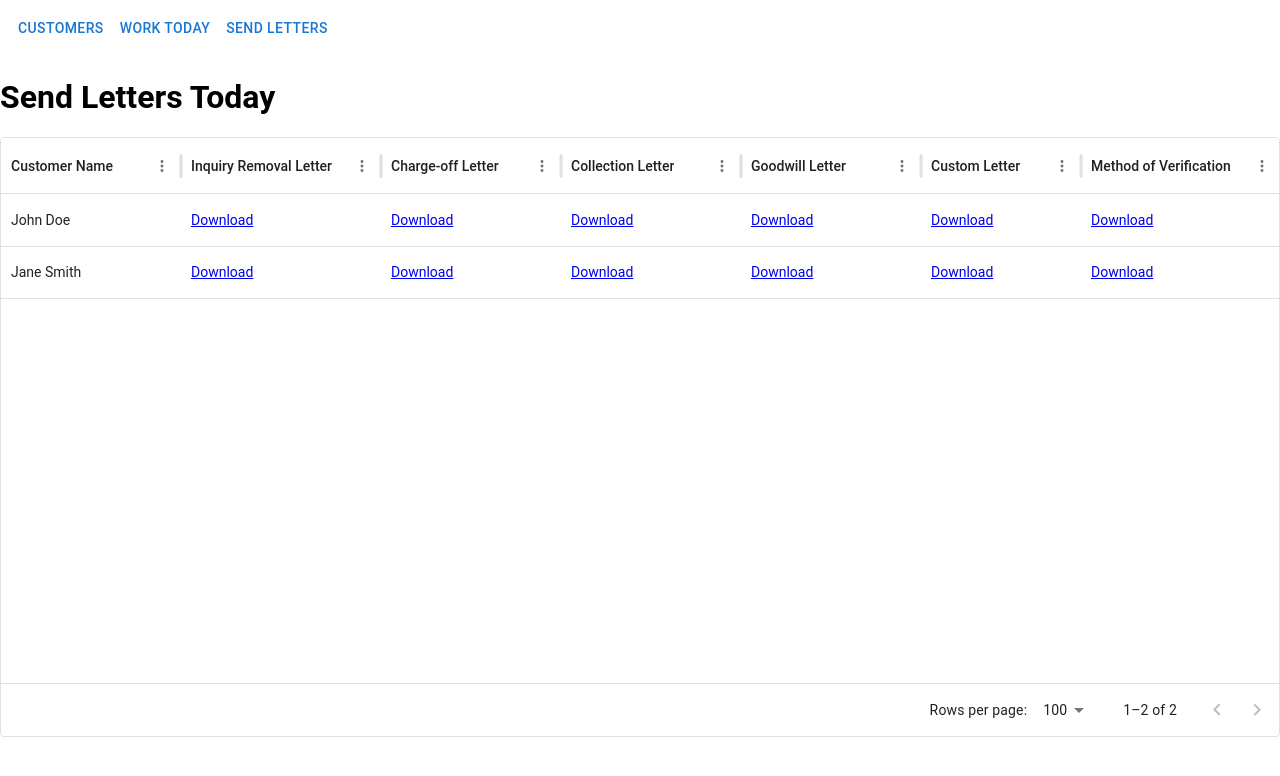
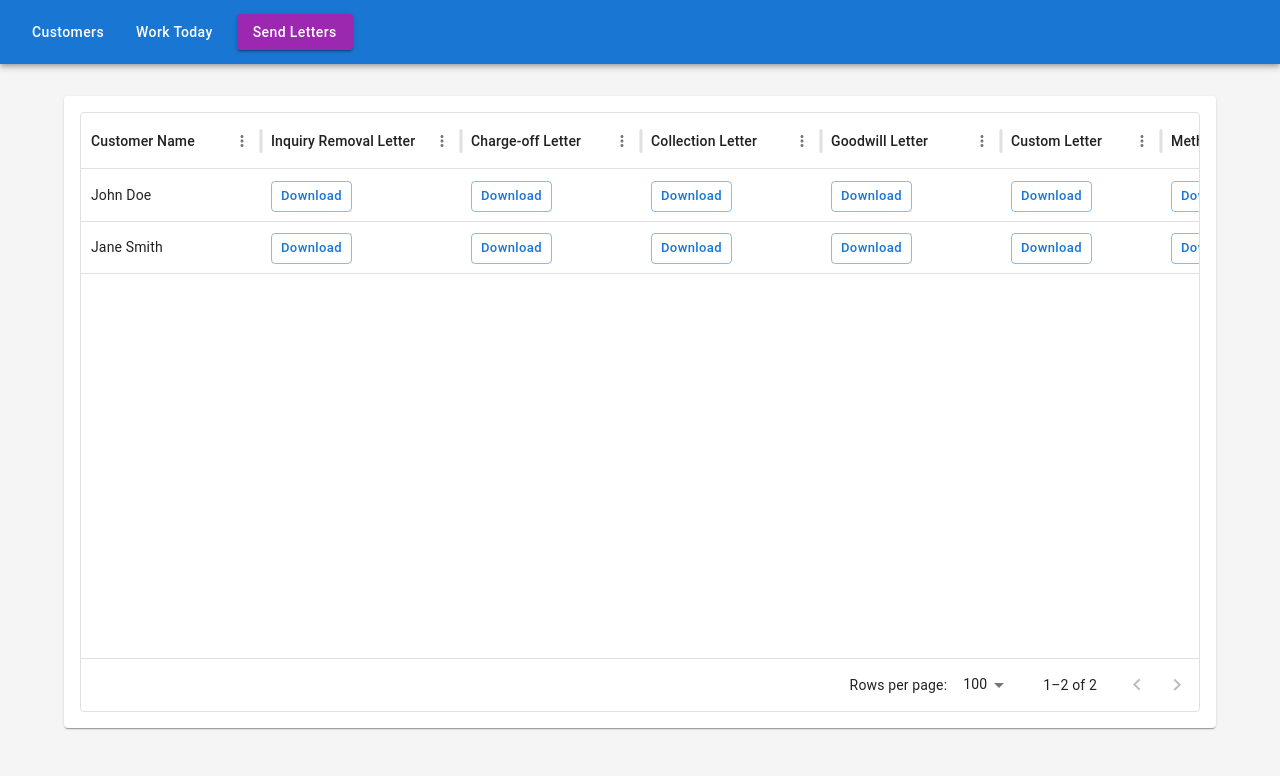
Before and after one commit to creditimpact/credit-project, a React (Create React App) app in the folder credit-dashboard/: page /send-letters in a window 1280 px wide. Shown: the top 776 px of the page. Built offline with nearby package versions, Linux system fonts and the light colour scheme.

Commit message:
Redesign frontend with MUI

```diff
--- /dev/null
+++ b/credit-dashboard/src/components/AddCustomerDialog.js
@@ -0,0 +1,31 @@
+import Dialog from '@mui/material/Dialog';
+import DialogTitle from '@mui/material/DialogTitle';
+import DialogContent from '@mui/material/DialogContent';
+import DialogActions from '@mui/material/DialogActions';
+import TextField from '@mui/material/TextField';
+import Button from '@mui/material/Button';
+
+export default function AddCustomerDialog({ open, onClose, onAdd, columns, value, setValue }) {
+  return (
+    <Dialog open={open} onClose={onClose} maxWidth="md" fullWidth>
+      <DialogTitle>Add New Customer</DialogTitle>
+      <DialogContent dividers sx={{ display: 'flex', flexWrap: 'wrap', gap: 2 }}>
+        {columns.map((col) => (
+          <TextField
+            key={col.field}
+            margin="dense"
+            label={col.headerName}
+            fullWidth
+            variant="outlined"
+            value={value[col.field] || ''}
+            onChange={(e) => setValue({ ...value, [col.field]: e.target.value })}
+          />
+        ))}
+      </DialogContent>
+      <DialogActions>
+        <Button onClick={onClose}>Cancel</Button>
+        <Button onClick={onAdd} variant="contained">Add</Button>
+      </DialogActions>
+    </Dialog>
+  );
+}
--- a/credit-dashboard/src/components/Navbar.js
+++ b/credit-dashboard/src/components/Navbar.js
@@ -1,12 +1,31 @@
-import { Link } from 'react-router-dom';
+import { Link, useLocation } from 'react-router-dom';
+import AppBar from '@mui/material/AppBar';
+import Toolbar from '@mui/material/Toolbar';
 import Button from '@mui/material/Button';
 
 export default function Navbar() {
+  const location = useLocation();
+  const links = [
+    { label: 'Customers', to: '/' },
+    { label: 'Work Today', to: '/work-today' },
+    { label: 'Send Letters', to: '/send-letters' },
+  ];
+
   return (
-    <div style={{ padding: 10 }}>
-      <Button component={Link} to="/">Customers</Button>
-      <Button component={Link} to="/work-today">Work Today</Button>
-      <Button component={Link} to="/send-letters">Send Letters</Button>
-    </div>
+    <AppBar position="static" color="primary">
+      <Toolbar sx={{ gap: 2 }}>
+        {links.map((link) => (
+          <Button
+            key={link.to}
+            component={Link}
+            to={link.to}
+            color={location.pathname === link.to ? 'secondary' : 'inherit'}
+            variant={location.pathname === link.to ? 'contained' : 'text'}
+          >
+            {link.label}
+          </Button>
+        ))}
+      </Toolbar>
+    </AppBar>
   );
 }
--- a/credit-dashboard/src/index.css
+++ b/credit-dashboard/src/index.css
@@ -2,3 +2,8 @@ body {
   margin: 0;
   font-family: Roboto, sans-serif;
 }
+
+a {
+  color: inherit;
+  text-decoration: none;
+}
--- a/credit-dashboard/src/index.js
+++ b/credit-dashboard/src/index.js
@@ -3,15 +3,17 @@ import ReactDOM from 'react-dom/client';
 import './index.css';
 import App from './App';
 import reportWebVitals from './reportWebVitals';
+import { ThemeProvider, CssBaseline } from '@mui/material';
+import theme from './theme';
 
 const root = ReactDOM.createRoot(document.getElementById('root'));
 root.render(
   <React.StrictMode>
-    <App />
+    <ThemeProvider theme={theme}>
+      <CssBaseline />
+      <App />
+    </ThemeProvider>
   </React.StrictMode>
 );
 
-// If you want to start measuring performance in your app, pass a function
-// to log results (for example: reportWebVitals(console.log))
-// or send to an analytics endpoint. Learn more: https://bit.ly/CRA-vitals
 reportWebVitals();
--- a/credit-dashboard/src/pages/Customers.js
+++ b/credit-dashboard/src/pages/Customers.js
@@ -1,11 +1,10 @@
 import * as React from 'react';
 import { DataGrid } from '@mui/x-data-grid';
 import Button from '@mui/material/Button';
-import Dialog from '@mui/material/Dialog';
-import DialogTitle from '@mui/material/DialogTitle';
-import DialogContent from '@mui/material/DialogContent';
-import DialogActions from '@mui/material/DialogActions';
-import TextField from '@mui/material/TextField';
+import Container from '@mui/material/Container';
+import Paper from '@mui/material/Paper';
+import Chip from '@mui/material/Chip';
+import AddCustomerDialog from '../components/AddCustomerDialog';
 
 const columnsBase = [
   { field: 'customerName', headerName: 'Customer Name', width: 150, editable: true },
@@ -48,11 +47,10 @@ const columnsBase = [
 export default function Customers() {
   const [rows, setRows] = React.useState([]);
   const [open, setOpen] = React.useState(false);
-  const [newCustomer, setNewCustomer] = React.useState({});
+  const [newCustomer, setNewCustomer] = React.useState({ status: 'New' });
 
   const API_URL = "http://localhost:5000/api/customers";
 
-  // טעינת לקוחות מהשרת
   React.useEffect(() => {
     fetch(API_URL)
       .then(res => res.json())
@@ -60,7 +58,6 @@ export default function Customers() {
       .catch(err => console.error(err));
   }, []);
 
-  // עדכון לקוח
   const handleProcessRowUpdate = (newRow) => {
     fetch(`${API_URL}/${newRow.id}`, {
       method: "PUT",
@@ -74,7 +71,6 @@ export default function Customers() {
     return newRow;
   };
 
-  // הוספת לקוח חדש
   const handleAddCustomer = () => {
     fetch(API_URL, {
       method: "POST",
@@ -85,15 +81,12 @@ export default function Customers() {
       .then(data => {
         setRows((prev) => [...prev, data]);
         setOpen(false);
-        setNewCustomer({});
+        setNewCustomer({ status: 'New' });
       });
   };
 
-  // מחיקת לקוח
   const handleDeleteCustomer = (id) => {
-    fetch(`${API_URL}/${id}`, {
-      method: "DELETE",
-    })
+    fetch(`${API_URL}/${id}`, { method: "DELETE" })
       .then(res => res.json())
       .then(() => {
         setRows((prev) => prev.filter((row) => row.id !== id));
@@ -102,6 +95,13 @@ export default function Customers() {
 
   const columns = [
     ...columnsBase,
+    {
+      field: 'status',
+      headerName: 'Status',
+      width: 120,
+      renderCell: (params) => <Chip label={params.value} color={params.value === 'Completed' ? 'success' : 'info'} />,
+      editable: true,
+    },
     {
       field: 'actions',
       headerName: 'Actions',
@@ -120,15 +120,12 @@ export default function Customers() {
   ];
 
   return (
-    <div style={{ height: 600, width: '100%', marginTop: 20 }}>
-      <h1>Customers</h1>
-
-      <div style={{ marginBottom: '10px' }}>
-        <Button variant="outlined" onClick={() => setOpen(true)}>
+    <Container sx={{ mt: 4 }}>
+      <Paper sx={{ p: 2 }}>
+        <Button variant="contained" sx={{ mb: 2 }} onClick={() => setOpen(true)}>
           Add Customer
         </Button>
-      </div>
-
+        <div style={{ height: 600, width: '100%' }}>
           <DataGrid
             rows={rows}
             columns={columns}
@@ -137,29 +134,16 @@ export default function Customers() {
             processRowUpdate={handleProcessRowUpdate}
             experimentalFeatures={{ newEditingApi: true }}
           />
-
-      <Dialog open={open} onClose={() => setOpen(false)} maxWidth="md" fullWidth>
-        <DialogTitle>Add New Customer</DialogTitle>
-        <DialogContent dividers>
-          {columnsBase.map((col) => (
-            <TextField
-              key={col.field}
-              margin="dense"
-              label={col.headerName}
-              fullWidth
-              variant="outlined"
-              value={newCustomer[col.field] || ''}
-              onChange={(e) =>
-                setNewCustomer({ ...newCustomer, [col.field]: e.target.value })
-              }
+        </div>
+      </Paper>
+      <AddCustomerDialog
+        open={open}
+        onClose={() => setOpen(false)}
+        onAdd={handleAddCustomer}
+        columns={[...columnsBase, { field: 'status', headerName: 'Status' }]}
+        value={newCustomer}
+        setValue={setNewCustomer}
       />
-          ))}
-        </DialogContent>
-        <DialogActions>
-          <Button onClick={() => setOpen(false)}>Cancel</Button>
-          <Button onClick={handleAddCustomer}>Add</Button>
-        </DialogActions>
-      </Dialog>
-    </div>
+    </Container>
   );
 }
--- a/credit-dashboard/src/pages/SendLetters.js
+++ b/credit-dashboard/src/pages/SendLetters.js
@@ -1,5 +1,8 @@
 import * as React from 'react';
 import { DataGrid } from '@mui/x-data-grid';
+import Container from '@mui/material/Container';
+import Paper from '@mui/material/Paper';
+import Button from '@mui/material/Button';
 
 const columns = [
   { field: 'customerName', headerName: 'Customer Name', width: 180 },
@@ -8,9 +11,7 @@ const columns = [
     headerName: 'Inquiry Removal Letter',
     width: 200,
     renderCell: (params) => (
-      <a href={params.value} target="_blank" rel="noopener noreferrer">
-        Download
-      </a>
+      <Button href={params.value} target="_blank" variant="outlined" size="small">Download</Button>
     ),
   },
   {
@@ -18,9 +19,7 @@ const columns = [
     headerName: 'Charge-off Letter',
     width: 180,
     renderCell: (params) => (
-      <a href={params.value} target="_blank" rel="noopener noreferrer">
-        Download
-      </a>
+      <Button href={params.value} target="_blank" variant="outlined" size="small">Download</Button>
     ),
   },
   {
@@ -28,9 +27,7 @@ const columns = [
     headerName: 'Collection Letter',
     width: 180,
     renderCell: (params) => (
-      <a href={params.value} target="_blank" rel="noopener noreferrer">
-        Download
-      </a>
+      <Button href={params.value} target="_blank" variant="outlined" size="small">Download</Button>
     ),
   },
   {
@@ -38,9 +35,7 @@ const columns = [
     headerName: 'Goodwill Letter',
     width: 180,
     renderCell: (params) => (
-      <a href={params.value} target="_blank" rel="noopener noreferrer">
-        Download
-      </a>
+      <Button href={params.value} target="_blank" variant="outlined" size="small">Download</Button>
     ),
   },
   {
@@ -48,9 +43,7 @@ const columns = [
     headerName: 'Custom Letter',
     width: 160,
     renderCell: (params) => (
-      <a href={params.value} target="_blank" rel="noopener noreferrer">
-        Download
-      </a>
+      <Button href={params.value} target="_blank" variant="outlined" size="small">Download</Button>
     ),
   },
   {
@@ -58,15 +51,12 @@ const columns = [
     headerName: 'Method of Verification',
     width: 200,
     renderCell: (params) => (
-      <a href={params.value} target="_blank" rel="noopener noreferrer">
-        Download
-      </a>
+      <Button href={params.value} target="_blank" variant="outlined" size="small">Download</Button>
     ),
   },
 ];
 
 export default function SendLetters() {
-  // דמו — בהמשך זה יגיע מהבוט
   const rows = [
     {
       id: 1,
@@ -91,14 +81,12 @@ export default function SendLetters() {
   ];
 
   return (
-    <div style={{ height: 600, width: '100%', marginTop: 20 }}>
-      <h1>Send Letters Today</h1>
-      <DataGrid
-        rows={rows}
-        columns={columns}
-        pageSize={5}
-        rowsPerPageOptions={[5]}
-      />
-    </div>
+    <Container sx={{ mt: 4 }}>
+      <Paper sx={{ p: 2 }}>
+        <div style={{ height: 600, width: '100%' }}>
+          <DataGrid rows={rows} columns={columns} pageSize={5} rowsPerPageOptions={[5]} />
+        </div>
+      </Paper>
+    </Container>
   );
 }
--- a/credit-dashboard/src/pages/WorkToday.js
+++ b/credit-dashboard/src/pages/WorkToday.js
@@ -1,8 +1,9 @@
 import * as React from 'react';
 import { DataGrid } from '@mui/x-data-grid';
-import Button from '@mui/material/Button';
+import Container from '@mui/material/Container';
+import Paper from '@mui/material/Paper';
+import Chip from '@mui/material/Chip';
 
-// פונקציה שמחזירה את התאריך של היום בפורמט YYYY-MM-DD
 const getTodayDate = () => {
   const today = new Date();
   const yyyy = today.getFullYear();
@@ -11,7 +12,6 @@ const getTodayDate = () => {
   return `${yyyy}-${mm}-${dd}`;
 };
 
-// רשימת עמודות זהה ל-Customers אבל בלי כפתור Delete
 const columns = [
   { field: 'customerName', headerName: 'Customer Name', width: 150 },
   { field: 'phone', headerName: 'Phone', width: 130 },
@@ -25,9 +25,7 @@ const columns = [
     headerName: 'Link to Issue Details Doc',
     width: 200,
     renderCell: (params) => (
-      <a href={params.value} target="_blank" rel="noopener noreferrer">
-        Open
-      </a>
+      <a href={params.value} target="_blank" rel="noopener noreferrer">Open</a>
     ),
   },
   {
@@ -35,9 +33,7 @@ const columns = [
     headerName: 'Credit Report Link',
     width: 180,
     renderCell: (params) => (
-      <a href={params.value} target="_blank" rel="noopener noreferrer">
-        Report
-      </a>
+      <a href={params.value} target="_blank" rel="noopener noreferrer">Report</a>
     ),
   },
   { field: 'smartCreditInfo', headerName: 'SmartCredit Login Info', width: 180 },
@@ -46,31 +42,35 @@ const columns = [
     headerName: 'Full Customer File (Google Doc)',
     width: 220,
     renderCell: (params) => (
-      <a href={params.value} target="_blank" rel="noopener noreferrer">
-        File
-      </a>
+      <a href={params.value} target="_blank" rel="noopener noreferrer">File</a>
     ),
+  },
+  {
+    field: 'status',
+    headerName: 'Status',
+    width: 120,
+    renderCell: (params) => <Chip label={params.value} color={params.value === 'Completed' ? 'success' : 'info'} />,
   },
 ];
 
 export default function WorkToday() {
   const today = getTodayDate();
 
-  // ⚡ כאן מדמים רשימת לקוחות — בשלב הבא אפשר לשתף מ-CRM או לשמור ב-DB
-  const [rows, setRows] = React.useState([
+  const [rows] = React.useState([
     {
       id: 1,
       customerName: 'John Doe',
       phone: '123-456-7890',
       email: 'john@example.com',
       address: '123 Main St',
-      startDate: today, // היום
+      startDate: today,
       roundNumber: 1,
       notes: 'Priority',
       issueDetails: 'https://docs.google.com/some-issue-doc',
       creditReport: 'https://example.com/report.pdf',
       smartCreditInfo: 'john_smart_login',
       fullFile: 'https://docs.google.com/some-file',
+      status: 'In Progress',
     },
     {
       id: 2,
@@ -78,33 +78,27 @@ export default function WorkToday() {
       phone: '987-654-3210',
       email: 'jane@example.com',
       address: '456 Elm St',
-      startDate: '2024-06-01', // תאריך אחר
+      startDate: '2024-06-01',
       roundNumber: 2,
       notes: '',
       issueDetails: 'https://docs.google.com/issue-doc-2',
       creditReport: 'https://example.com/report2.pdf',
       smartCreditInfo: 'jane_smart_login',
       fullFile: 'https://docs.google.com/file2',
+      status: 'Pending',
     },
   ]);
 
-  // סינון לפי Start Date == היום
   const todayRows = rows.filter((row) => row.startDate === today);
 
   return (
-    <div style={{ height: 600, width: '100%', marginTop: 20 }}>
-      <h1>Work Today - {today}</h1>
-
-      <DataGrid
-        rows={todayRows}
-        columns={columns}
-        pageSize={5}
-        rowsPerPageOptions={[5]}
-      />
-
-      {todayRows.length === 0 && (
-        <p>No customers to work on today 🎉</p>
-      )}
-    </div>
+    <Container sx={{ mt: 4 }}>
+      <Paper sx={{ p: 2 }}>
+        <div style={{ height: 600, width: '100%' }}>
+          <DataGrid rows={todayRows} columns={columns} pageSize={5} rowsPerPageOptions={[5]} />
+        </div>
+        {todayRows.length === 0 && <p>No customers to work on today 🎉</p>}
+      </Paper>
+    </Container>
   );
 }
--- /dev/null
+++ b/credit-dashboard/src/theme.js
@@ -0,0 +1,27 @@
+import { createTheme } from '@mui/material/styles';
+
+const theme = createTheme({
+  palette: {
+    primary: {
+      main: '#1976d2',
+    },
+    background: {
+      default: '#f5f5f5',
+    },
+  },
+  components: {
+    MuiButton: {
+      styleOverrides: {
+        root: {
+          textTransform: 'none',
+          transition: 'background-color 0.3s',
+          '&:hover': {
+            backgroundColor: '#1565c0',
+          },
+        },
+      },
+    },
+  },
+});
+
+export default theme;
```
Also changed, not shown: 1 other file (tests, documents, lock files or other folders). Lines whose indentation alone changed are shown as unchanged.
